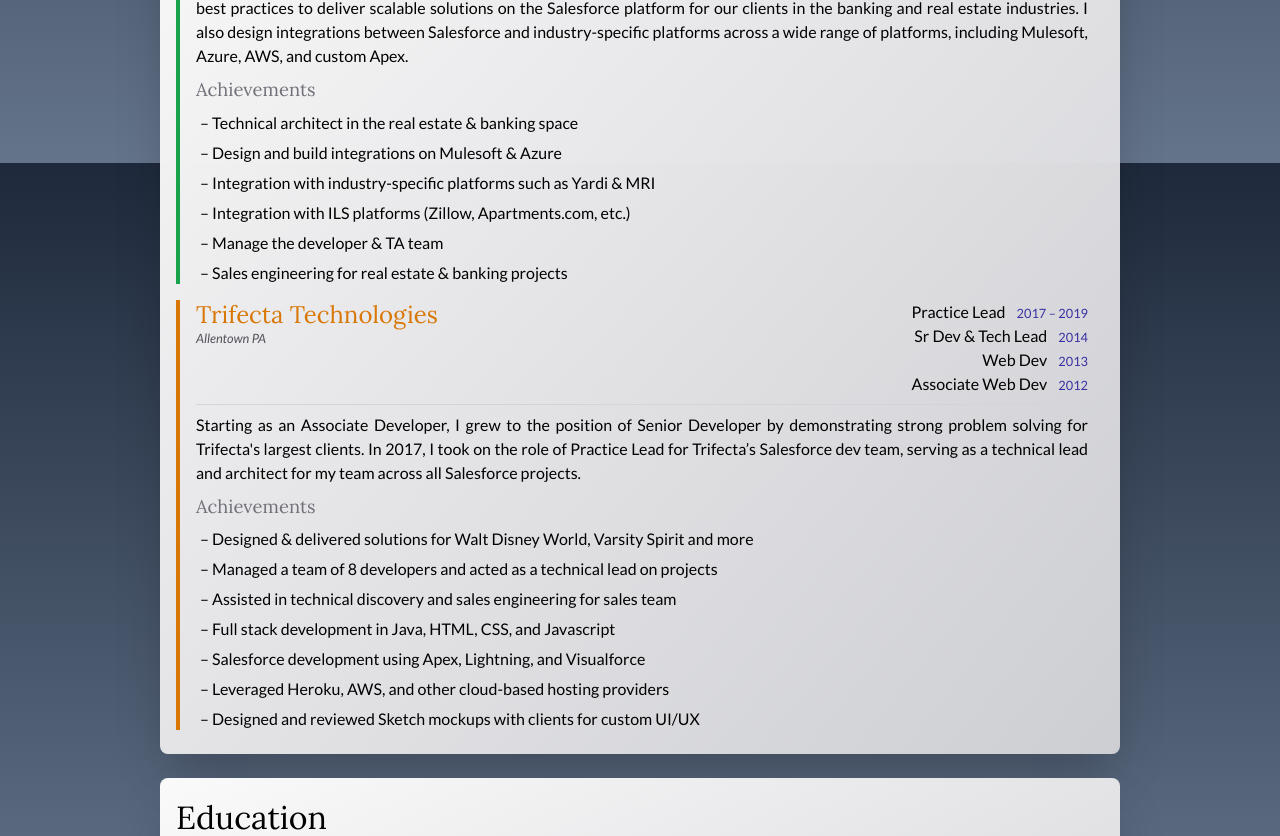
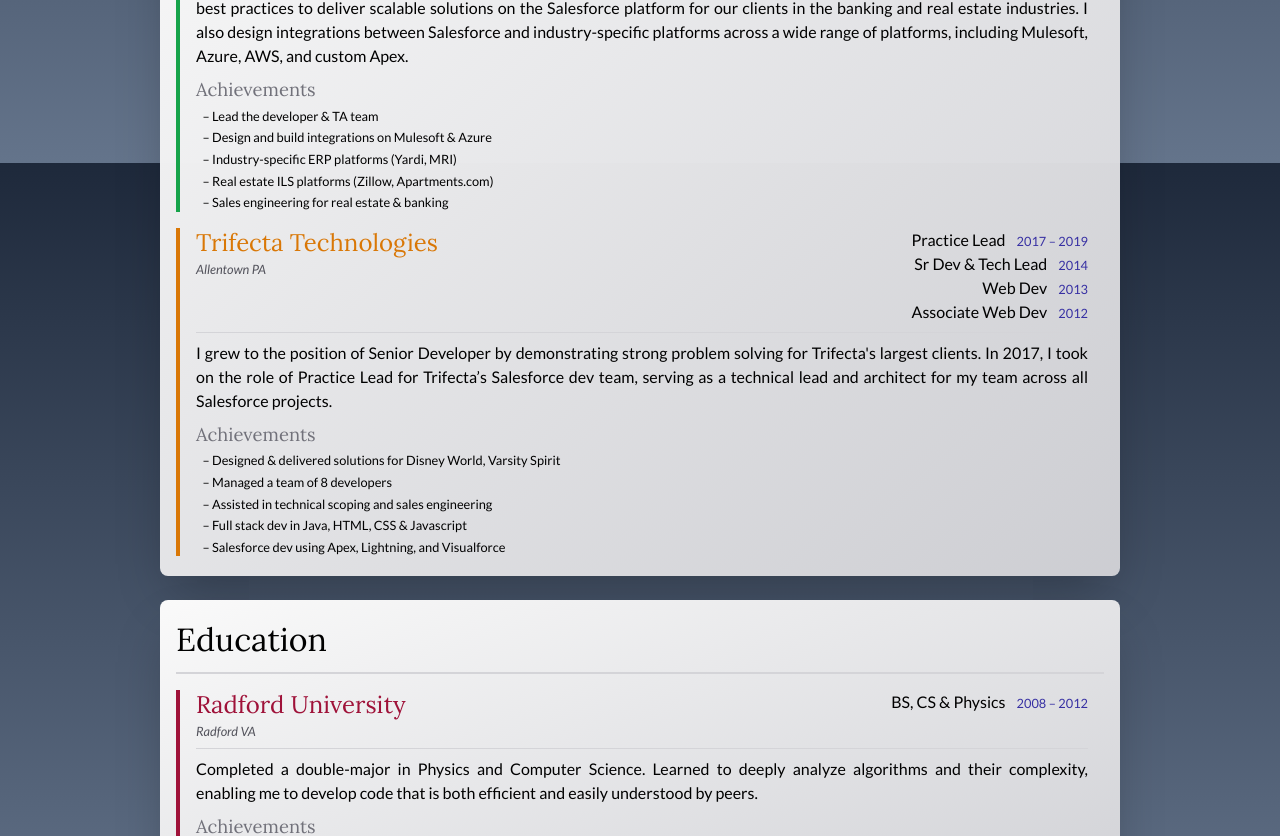
Before and after one commit to bconniff/bconniff.github.io, a SvelteKit app: page /resume in a window 1280 px wide. Shown: the part 637-1473 px from the top of the page. Built offline with nearby package versions, Linux system fonts and the light colour scheme.

Commit message:
Page break improvements in print

```diff
--- a/src/lib/Card.svelte
+++ b/src/lib/Card.svelte
@@ -4,7 +4,7 @@
   export let title = 'No title';
 </script>
 
-<article class="my-6 screen:shadow-2xl md:rounded-lg py-4 screen:px-4 bg-gradient-to-br from-zinc-50 to-zinc-300/95 dark:from-zinc-50/10 dark:to-transparent dark:text-white dark:shadow-none">
+<article class="my-6 screen:shadow-2xl md:rounded-lg py-4 screen:px-4 bg-gradient-to-br from-zinc-50 to-zinc-300/95 dark:from-zinc-50/10 dark:to-transparent dark:text-white dark:shadow-none break-inside-avoid-page">
   <h1 class="text-2xl border-b-2 pb-2 mb-4 border-gray-200 screen:border-zinc-300 dark:border-none font-serif">{title}</h1>
   <slot />
 </article>
--- a/src/lib/Container.svelte
+++ b/src/lib/Container.svelte
@@ -12,8 +12,8 @@
 
 <div class="screen:md:w-[75%] screen:md:max-w-[1024px] screen:md:mx-auto">
   <header class="screen:px-2 screen:md:px-8 my-6 print:mt-0 screen:text-right print:leading-tight">
-    <h1 class="text-3xl screen:text-white font-light font-serif border-b screen:pb-1 screen:mb-1 border-white print:border-none">{name}</h1>
-    <A inverse href="mailto:{email}">{email}</A>
+    <h1 class="text-3xl screen:text-white font-light font-serif border-b screen:pb-1 screen:mb-1 border-white print:border-none print:inline">{name}</h1>
+    <A inverse class="print:ml-4" href="mailto:{email}">{email}</A>
   </header>
 
   <main>
--- a/src/lib/Section.svelte
+++ b/src/lib/Section.svelte
@@ -8,14 +8,14 @@
   export let divider = false;
 </script>
 
-<section class="border-l-4 screen:px-4 mt-4 print:border-none {border}">
+<section class="border-l-4 screen:px-4 mt-4 print:border-none break-inside-avoid-page {border}">
   <div class="flex flex-wrap print:border-none {divider ? 'border-b border-zinc-300 dark:border-zinc-600 screen:mb-2 screen:pb-2' : ''}">
     <hgroup class="leading-tight">
-      <h2 class="font-light text-xl font-serif print:text-black {header}">
+      <h2 class="font-light text-xl font-serif print:text-black print:inline {header}">
         <span>{title}</span>
       </h2>
       {#if subtitle}
-        <h3 class="text-sm italic screen:text-zinc-600 dark:text-zinc-300">{subtitle}</h3>
+        <small class="text-sm italic screen:text-zinc-600 dark:text-zinc-300 print:ml-4">{subtitle}</small>
       {/if}
     </hgroup>
 
--- a/src/routes/resume/Certifications.svelte
+++ b/src/routes/resume/Certifications.svelte
@@ -20,7 +20,7 @@
         {#each authority.certs as cert}
           <li class="my-1">
             <span class="block sm:inline">{cert.title}</span>
-            <span class="block sm:inline text-sm screen:text-indigo-800 dark:text-indigo-300 ml-4 sm:ml-2">
+            <span class="block sm:inline text-sm screen:text-indigo-800 dark:text-indigo-300 print:italic ml-4 sm:ml-2">
               {cert.startDate}
               {#if cert.endDate}
                 <span class="screen:text-zinc-500">&ndash; {cert.endDate}</span>
--- a/src/routes/resume/Experiences.svelte
+++ b/src/routes/resume/Experiences.svelte
@@ -35,11 +35,11 @@
           title={experience.name}
           subtitle={experience.location}>
 
-        <ul slot="header-right" class="list-['–_'] pl-4 py-2 leading-relaxed screen:sm:grow screen:sm:list-none screen:sm:pl-0 screen:sm:py-0 screen:sm:leading-normal">
+        <ul slot="header-right" class="list-['–_'] pl-4 py-2 leading-tight screen:sm:grow screen:sm:list-none screen:sm:pl-0 screen:sm:py-0 screen:sm:leading-normal">
           {#each experience.positions as position}
             <li class="screen:sm:text-right">
-              <span>{position.name}</span>
-              <span class="screen:text-indigo-800 dark:text-indigo-300 ml-2 text-sm">
+              <span class="print:text-sm">{position.name}</span>
+              <span class="screen:text-indigo-800 dark:text-indigo-300 print:italic ml-2 text-sm">
                 {position.startDate}
                 {#if position.endDate}
                   &ndash; {position.endDate}
@@ -55,9 +55,9 @@
 
         {#if experience.achievements.length}
           <h3 class="font-serif text-lg mt-2 screen:text-zinc-500 dark:text-zinc-300">Achievements</h3>
-          <ul class="list-['–_'] pl-4 leading-snug">
+          <ul class="list-['–_'] text-sm pl-4 leading-snug">
             {#each experience.achievements as achievement}
-              <li class="my-2">{achievement}</li>
+              <li class="my-1">{achievement}</li>
             {/each}
           </ul>
         {/if}
--- a/src/routes/resume/data.js
+++ b/src/routes/resume/data.js
@@ -90,12 +90,11 @@
       including Mulesoft, Azure, AWS, and custom Apex.`,
     ],
     achievements: [
-      'Technical architect in the real estate & banking space',
+      'Lead the developer & TA team',
       'Design and build integrations on Mulesoft & Azure',
-      'Integration with industry-specific platforms such as Yardi & MRI',
-      'Integration with ILS platforms (Zillow, Apartments.com, etc.)',
-      'Manage the developer & TA team',
-      'Sales engineering for real estate & banking projects',
+      'Industry-specific ERP platforms (Yardi, MRI)',
+      'Real estate ILS platforms (Zillow, Apartments.com)',
+      'Sales engineering for real estate & banking',
     ]
   },
   {
@@ -110,21 +109,18 @@
       { name: 'Associate Web Dev', startDate: '2012' }
     ],
     summary: [
-      `Starting as an Associate Developer, I grew to the position of
-      Senior Developer by demonstrating strong problem solving for
-      Trifecta's largest clients. In 2017, I took on the role of
-      Practice Lead for Trifecta’s Salesforce dev team, serving as a
-      technical lead and architect for my team across all Salesforce
-      projects.`
+      `I grew to the position of Senior Developer by demonstrating strong
+      problem solving for Trifecta's largest clients. In 2017, I took on
+      the role of Practice Lead for Trifecta’s Salesforce dev team,
+      serving as a technical lead and architect for my team across all
+      Salesforce projects.`
     ],
     achievements: [
-      'Designed & delivered solutions for Walt Disney World, Varsity Spirit and more',
-      'Managed a team of 8 developers and acted as a technical lead on projects',
-      'Assisted in technical discovery and sales engineering for sales team',
-      'Full stack development in Java, HTML, CSS, and Javascript',
-      'Salesforce development using Apex, Lightning, and Visualforce',
-      'Leveraged Heroku, AWS, and other cloud-based hosting providers',
-      'Designed and reviewed Sketch mockups with clients for custom UI/UX'
+      'Designed & delivered solutions for Disney World, Varsity Spirit',
+      'Managed a team of 8 developers',
+      'Assisted in technical scoping and sales engineering',
+      'Full stack dev in Java, HTML, CSS & Javascript',
+      'Salesforce dev using Apex, Lightning, and Visualforce',
     ]
   }
 ];
@@ -144,13 +140,10 @@
       }
     ],
     summary: [
-      `Completed a double-major in Physics and Computer Science, and
-      studied a full-spectrum of courses within the Computer Science
-      field including Compilers, Networking, Software Engineering and
-      Computability Theory.  My most valuable skill was learning the
-      ability to deeply analyze algorithms and analyze their complexity,
+      `Completed a double-major in Physics and Computer Science.
+      Learned to deeply analyze algorithms and their complexity,
       enabling me to develop code that is both efficient and easily
-      understood by my peers.`
+      understood by peers.`
     ],
     achievements: [
       '4.0 GPA in Physics, 3.8 in CS',
@@ -172,9 +165,9 @@
     `I lead our team of developers and technical architects to build
     scalable solutions on the Salesforce platform in the banking and real
     estate industries, and integrate Salesforce with our clients' backend
-    systems.  With my background in Java web development, I bring strong
+    systems. With my background in web development, I bring strong
     technical expertise in both backend and frontend development. I enjoy
-    continuously learning new technologies and supporting my team support
-    throughout our sales and delivery process.`
+    continuously learning new technologies and supporting our team
+    throughout the sales and delivery process.`
   ]
 };
```
